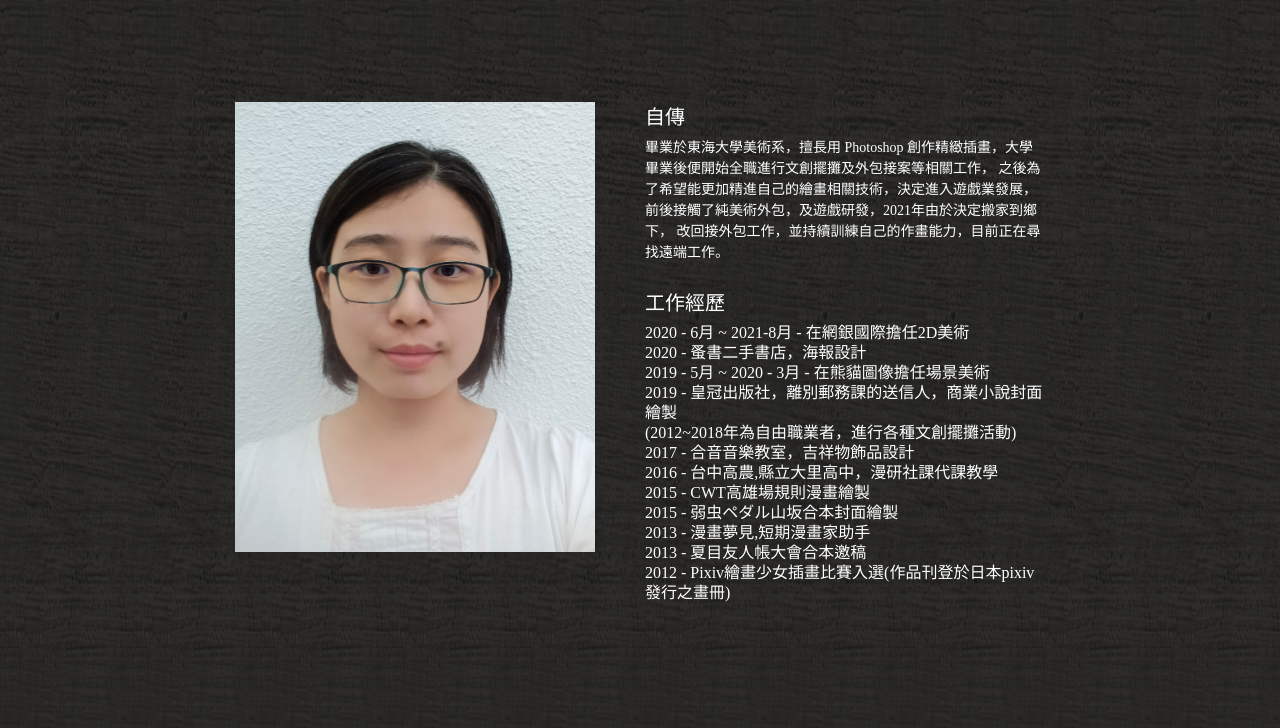
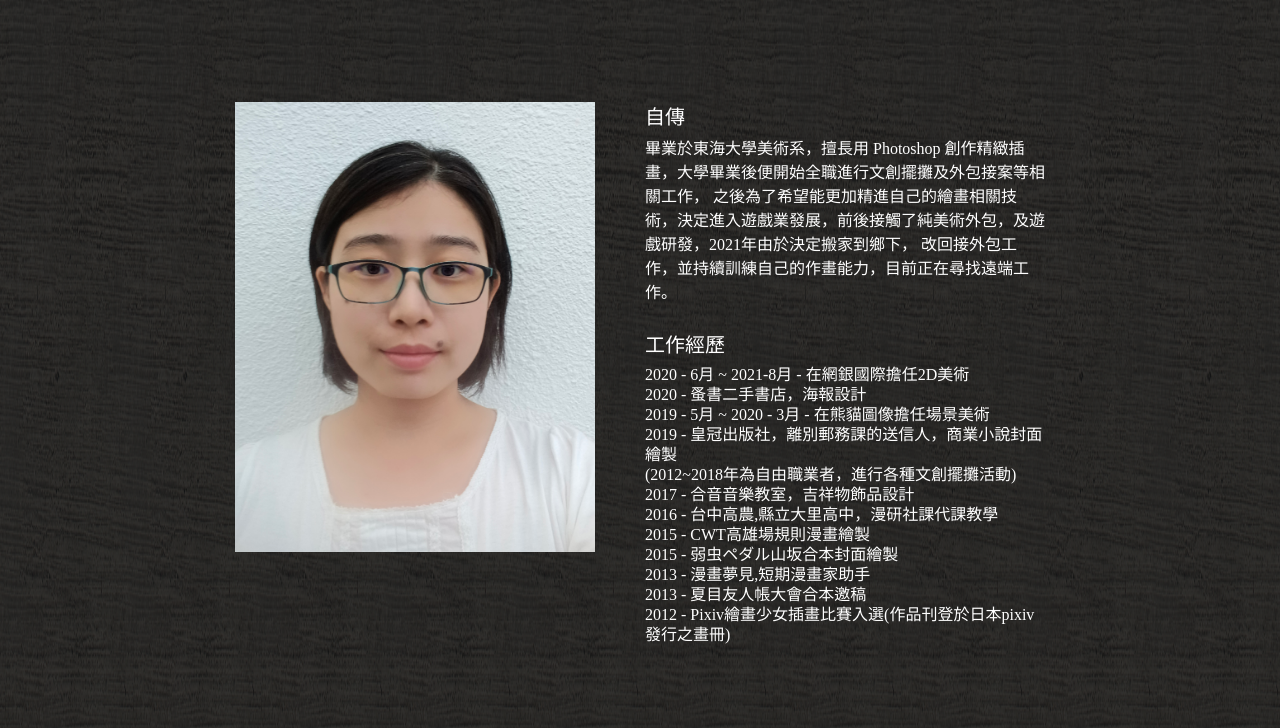
Before and after one commit to chogomo/ArtWork, a plain HTML site: page index.html in a window 1280 px wide. Shown: the part 957-1685 px from the top of the page. Drawn offline with nearby package versions, Linux system fonts and the light colour scheme; files that its build step writes are made by us from their sources; grey boxes are pictures that could not be loaded.

Commit message:
美術作品集更新

```diff
--- a/ART_style.css
+++ b/ART_style.css
@@ -95,7 +95,7 @@
 }
 .about p{
     color: #fff;
-    font-size: 14px;
+    font-size: 16px;
     line-height: 1.5em;
 }
 .about li{
--- a/index.html
+++ b/index.html
@@ -116,6 +116,7 @@
                 </div>
                 <img src="image/work2.png" alt="">
                 <img src="image/work3.png" alt="">
+                <img src="image/work1.JPG" alt="">
             </div>
         </div>
     </div>
```
